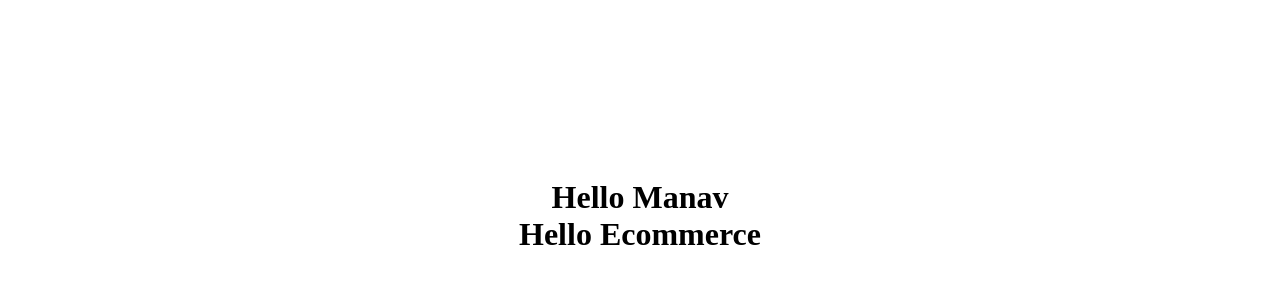
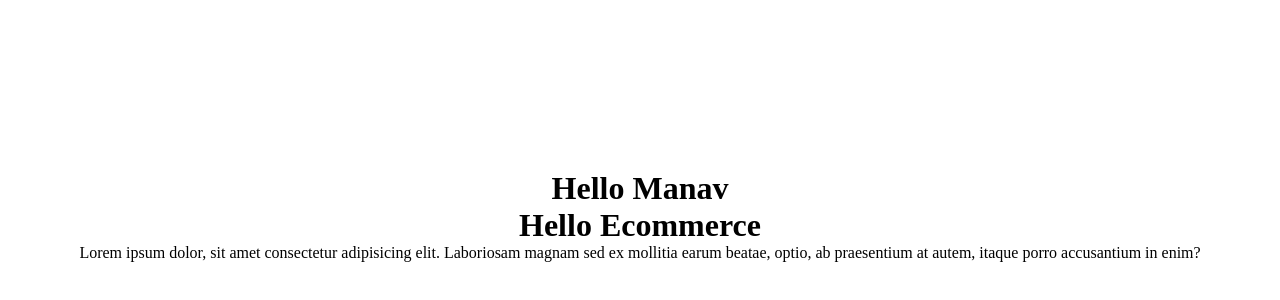
Before and after one commit to asifraza3776/NEW, a plain HTML site: page index.html in a window 1280 px wide. Shown: the part 184-484 px from the top of the page. Drawn offline with Linux system fonts and the light colour scheme.

Commit message:
Change in Html

```diff
--- a/index.html
+++ b/index.html
@@ -14,6 +14,8 @@
     <h1>Hello Ecommerce
     </h1>
 
+    <p>Lorem ipsum dolor, sit amet consectetur adipisicing elit. Laboriosam magnam sed ex mollitia earum beatae, optio, ab praesentium at autem, itaque porro accusantium in enim?</p>
+
   </div>
 
 
```
